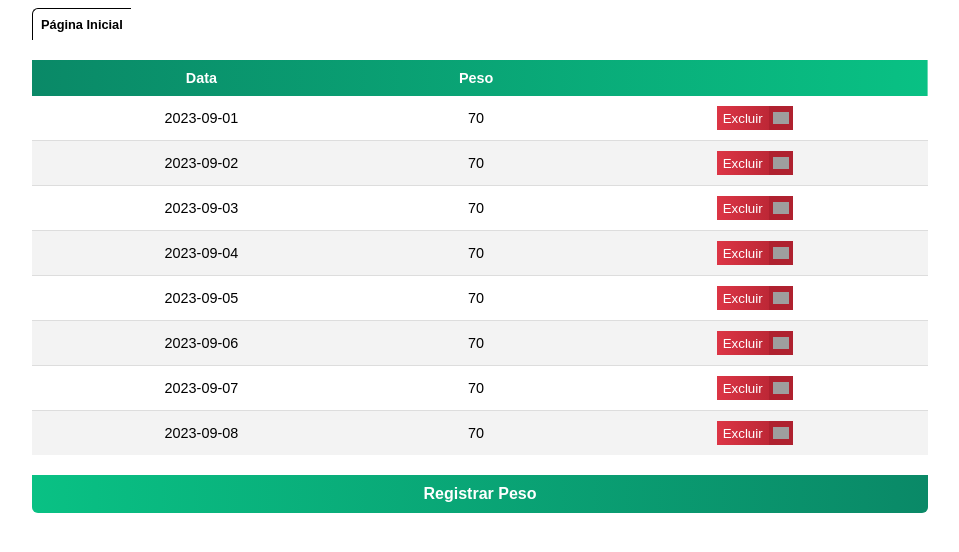
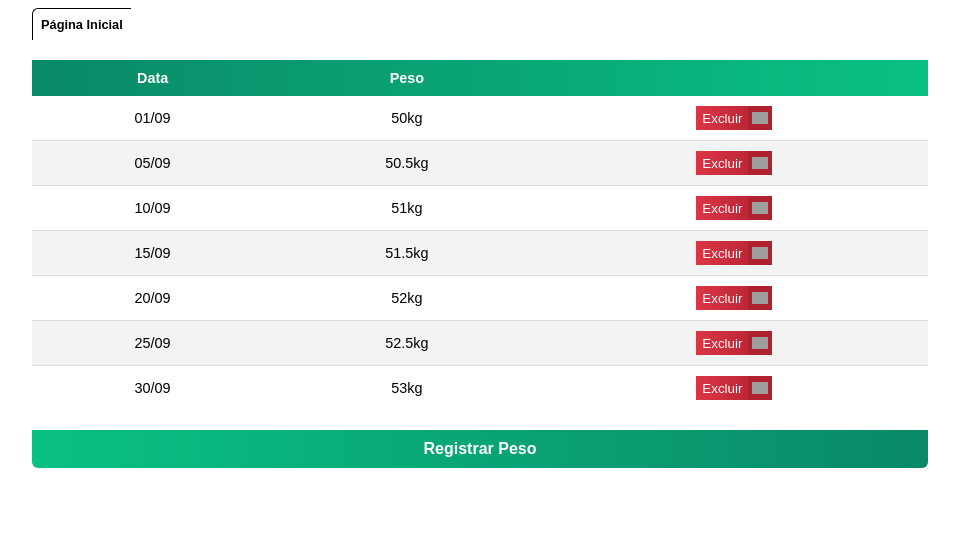
Before and after one commit to deividsilvajs/getting-stronger, a React (Create React App) app: page /#/weight-history in a window 1280 px wide. Shown: the top 552 px of the page, without its empty margins (160-1119 px from the left). Built offline with nearby package versions, Linux system fonts and the light colour scheme; grey boxes are pictures that could not be loaded.

Commit message:
formatando data e peso

```diff
--- a/package.json
+++ b/package.json
@@ -17,6 +17,7 @@
     "@types/node": "^16.18.55",
     "@types/react": "^18.2.23",
     "@types/react-dom": "^18.2.8",
+    "date-fns": "^2.30.0",
     "react": "^18.2.0",
     "react-dom": "^18.2.0",
     "react-router-dom": "^6.16.0",
--- a/src/components/WeightHistory/WeightHistoryTable.tsx
+++ b/src/components/WeightHistory/WeightHistoryTable.tsx
@@ -1,3 +1,5 @@
+import { format, parseISO } from 'date-fns'
+
 import DeleteButton from 'components/DeleteButton'
 
 import { testWeights } from 'testData'
@@ -18,8 +20,8 @@ const WeightHistoryTable = () => {
 					{testWeights.map(data => {
 						return (
 							<tr key={data.id}>
-								<td>{data.id}</td>
-								<td>{data.weight}</td>
+								<td>{format(parseISO(data.id), 'dd/MM')}</td>
+								<td>{data.weight}kg</td>
 								<td><DeleteButton /></td>
 							</tr>
 						)
--- a/src/testData.ts
+++ b/src/testData.ts
@@ -1,10 +1,9 @@
 export const testWeights = [
-	{ id: '2023-09-01', weight: 70 },
-	{ id: '2023-09-02', weight: 70 },
-	{ id: '2023-09-03', weight: 70 },
-	{ id: '2023-09-04', weight: 70 },
-	{ id: '2023-09-05', weight: 70 },
-	{ id: '2023-09-06', weight: 70 },
-	{ id: '2023-09-07', weight: 70 },
-	{ id: '2023-09-08', weight: 70 }
+	{ id: '2023-09-01', weight: 50 },
+	{ id: '2023-09-05', weight: 50.5 },
+	{ id: '2023-09-10', weight: 51 },
+	{ id: '2023-09-15', weight: 51.5 },
+	{ id: '2023-09-20', weight: 52 },
+	{ id: '2023-09-25', weight: 52.5 },
+	{ id: '2023-09-30', weight: 53 }
 ]
```
Also changed, not shown: 1 other file (tests, documents, lock files or other folders).
